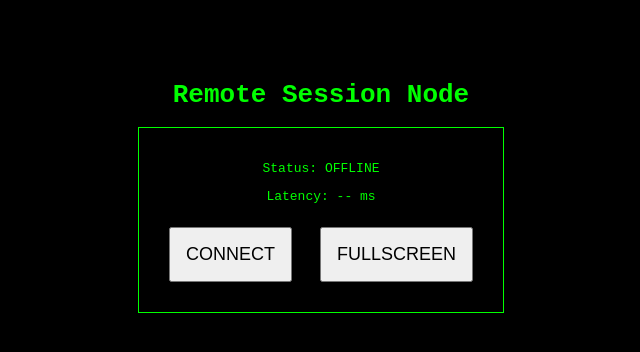
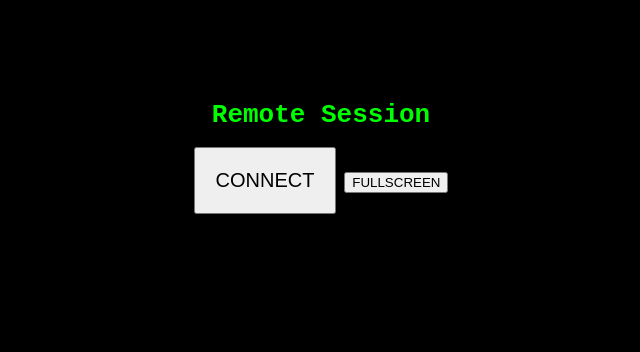
Before and after one commit to BRANDON-PJ/CONTROL-PANEL-VM, a plain HTML site: page index.html in a window 1280 px wide. Shown: the whole page, without its empty margins (319-959 px from the left). Drawn offline with Linux system fonts and the light colour scheme.

Commit message:
Update index.html

```diff
--- a/index.html
+++ b/index.html
@@ -1,48 +1,35 @@
 <!DOCTYPE html>
 <html>
 <head>
-  <title>Remote Control System</title>
-  <style>
-    body {
-      background: black;
-      color: #00ff00;
-      font-family: monospace;
-      text-align: center;
-      margin-top: 80px;
-    }
-    button {
-      padding: 15px;
-      font-size: 18px;
-      margin: 10px;
-      cursor: pointer;
-    }
-    .box {
-      border: 1px solid #00ff00;
-      padding: 20px;
-      display: inline-block;
-    }
-  </style>
+  <title>Remote Control Demo</title>
 </head>
-<body>
 
-  <h1>Remote Session Node</h1>
+<body style="background:black;color:lime;text-align:center;margin-top:100px;font-family:monospace;">
 
-  <div class="box">
-    <p>Status: OFFLINE</p>
-    <p>Latency: -- ms</p>
-    <button onclick="connect()">CONNECT</button>
-    <button onclick="fullscreen()">FULLSCREEN</button>
-  </div>
+<h1>Remote Session</h1>
 
-  <script>
-    function connect() {
-      alert("Connecting to remote node...");
-    }
+<button onclick="connect()" style="padding:20px;font-size:20px;">
+CONNECT
+</button>
 
-    function fullscreen() {
-      document.documentElement.requestFullscreen();
-    }
-  </script>
+<button onclick="document.documentElement.requestFullscreen()">
+FULLSCREEN
+</button>
+
+<script>
+function connect() {
+
+  fetch("https://ff598748-f0a5-428d-a658-18e20951eee9-00-2fl3rmfd8elz.picard.replit.dev:3000/", {
+    method: "POST"
+  });
+
+  window.open(
+    "https://remotedesktop.google.com/access",
+    "_blank"
+  );
+
+}
+</script>
 
 </body>
 </html>
```
